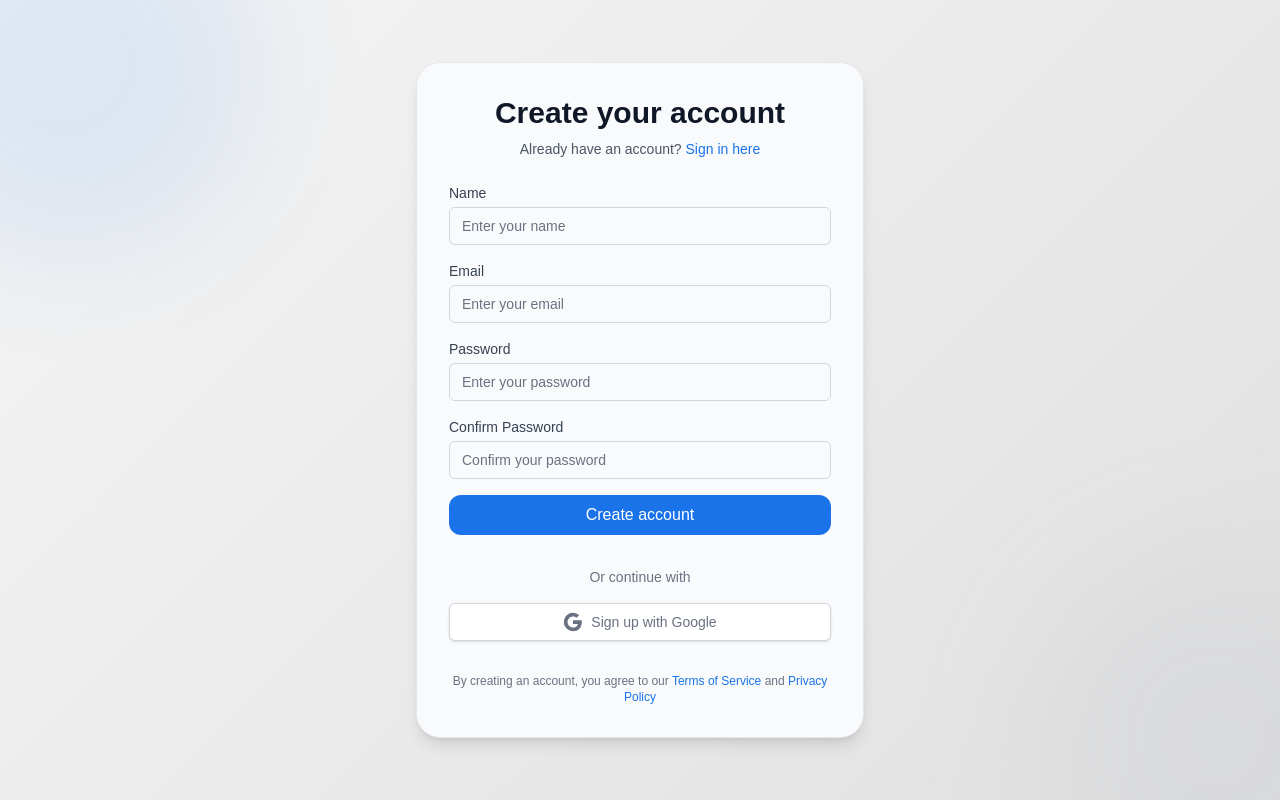
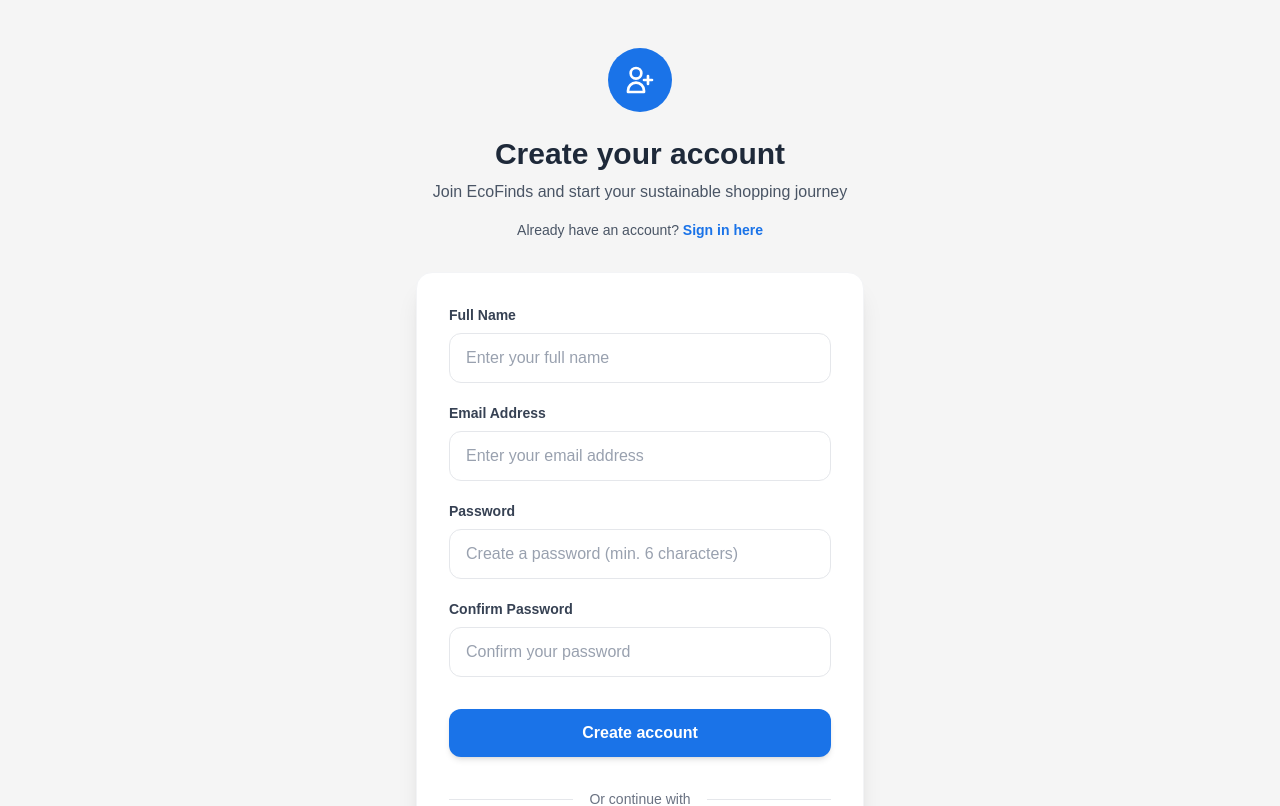
Before and after one commit to sanjaysagar12/EcoFinds, a Next.js app in the folder frontend/: page /auth/register in a window 1280 px wide. Shown: the top 806 px of the page. Built offline with nearby package versions, Linux system fonts and the light colour scheme.

Commit message:
feat(register): enhance registration form with validation and improved UI

```diff
--- a/frontend/app/auth/register/page.tsx
+++ b/frontend/app/auth/register/page.tsx
@@ -17,7 +17,10 @@
   const router = useRouter();
 
   const handleChange = (e: React.ChangeEvent<HTMLInputElement>) => {
-    setFormData({ ...formData, [e.target.name]: e.target.value });
+    setFormData({
+      ...formData,
+      [e.target.name]: e.target.value
+    });
   };
 
   const handleSubmit = async (e: React.FormEvent) => {
@@ -26,12 +29,14 @@
     setError('');
     setSuccess('');
 
+    // Validate passwords match
     if (formData.password !== formData.confirmPassword) {
       setError('Passwords do not match');
       setIsLoading(false);
       return;
     }
 
+    // Validate password strength
     if (formData.password.length < 6) {
       setError('Password must be at least 6 characters long');
       setIsLoading(false);
@@ -41,7 +46,9 @@
     try {
       const response = await fetch('http://localhost:3000/api/auth/register', {
         method: 'POST',
-        headers: { 'Content-Type': 'application/json' },
+        headers: {
+          'Content-Type': 'application/json',
+        },
         body: JSON.stringify({
           name: formData.name,
           email: formData.email,
@@ -51,14 +58,21 @@
 
       if (response.ok) {
         const data = await response.json();
-        if (data.access_token) localStorage.setItem('auth_token', data.access_token);
-        setSuccess('Account created successfully! Redirecting...');
-        setTimeout(() => router.push('/profile'), 2000);
+
+        // Store the token immediately upon successful registration
+        if (data.access_token) {
+          localStorage.setItem('auth_token', data.access_token);
+        }
+
+        setSuccess('Account created successfully! Redirecting to your profile...');
+        setTimeout(() => {
+          router.push('/profile');
+        }, 2000);
       } else {
         const errorData = await response.json();
         setError(errorData.message || 'Registration failed');
       }
-    } catch {
+    } catch (err) {
       setError('An error occurred. Please try again.');
     } finally {
       setIsLoading(false);
@@ -66,106 +80,221 @@
   };
 
   const handleGoogleRegister = () => {
+    // Redirect to Google OAuth
     window.location.href = 'http://localhost:3000/api/auth/google/signin';
   };
 
   return (
-    <div
-      className="min-h-screen flex items-center justify-center px-4 relative overflow-hidden"
-      style={{ background: 'linear-gradient(135deg, #F5F5F5 0%, #E0E0E0 100%)' }}
-    >
-      {/* Floating shapes */}
-      <div className="absolute -top-32 -left-32 w-96 h-96 bg-[#1A73E8] opacity-10 rounded-full filter blur-3xl"></div>
-      <div className="absolute -bottom-32 -right-32 w-96 h-96 bg-gray-400 opacity-10 rounded-full filter blur-3xl"></div>
-
-      {/* Card */}
-      <div className="relative max-w-md w-full bg-gray-50 border border-gray-200 rounded-3xl shadow-lg p-8 space-y-6">
-        <div className="text-center space-y-2">
-          <h2 className="text-3xl font-extrabold text-gray-900">Create your account</h2>
+    <div className="min-h-screen flex items-center justify-center py-12 px-4 sm:px-6 lg:px-8" style={{ backgroundColor: '#F5F5F5' }}>
+      <div className="max-w-md w-full">
+        {/* Header Section */}
+        <div className="text-center mb-8">
+          <div className="inline-flex items-center justify-center w-16 h-16 rounded-full mb-6" style={{ backgroundColor: '#1A73E8' }}>
+            <svg className="w-8 h-8 text-white" fill="none" stroke="currentColor" viewBox="0 0 24 24">
+              <path strokeLinecap="round" strokeLinejoin="round" strokeWidth={2} d="M18 9v3m0 0v3m0-3h3m-3 0h-3m-2-5a4 4 0 11-8 0 4 4 0 018 0zM3 20a6 6 0 0112 0v1H3v-1z" />
+            </svg>
+          </div>
+          <h2 className="text-3xl font-bold text-gray-800 mb-2">
+            Create your account
+          </h2>
+          <p className="text-gray-600 mb-4">
+            Join EcoFinds and start your sustainable shopping journey
+          </p>
           <p className="text-sm text-gray-600">
             Already have an account?{' '}
-            <Link href="/auth/login" className="font-medium text-[#1A73E8] hover:text-blue-700">
+            <Link
+              href="/auth/login"
+              className="font-semibold hover:underline transition-all duration-200"
+              style={{ color: '#1A73E8' }}
+            >
               Sign in here
             </Link>
           </p>
         </div>
 
-        <form className="space-y-4" onSubmit={handleSubmit}>
-          {['name', 'email', 'password', 'confirmPassword'].map((field) => (
-            <div key={field}>
-              <label className="block text-sm font-medium text-gray-700 capitalize">
-                {field === 'confirmPassword' ? 'Confirm Password' : field}
+        {/* Main Form Card */}
+        <div className="bg-white rounded-2xl shadow-xl p-8 border border-gray-100">
+          <form className="space-y-6" onSubmit={handleSubmit}>
+            <div className="space-y-5">
+              <div>
+                <label htmlFor="name" className="block text-sm font-semibold text-gray-700 mb-2">
+                  Full Name
                 </label>
                 <input
-                name={field}
-                type={field.includes('password') ? 'password' : 'text'}
-                autoComplete={field === 'email' ? 'email' : 'off'}
+                  id="name"
+                  name="name"
+                  type="text"
+                  autoComplete="name"
                   required
-                value={formData[field as keyof typeof formData]}
+                  className="w-full px-4 py-3 border border-gray-200 rounded-xl focus:outline-none focus:ring-2 focus:ring-blue-500 focus:border-blue-500 transition-all duration-200 text-gray-800 placeholder-gray-400"
+                  placeholder="Enter your full name"
+                  value={formData.name}
                   onChange={handleChange}
-                placeholder={
-                  field === 'confirmPassword'
-                    ? 'Confirm your password'
-                    : `Enter your ${field}`
-                }
-                className="mt-1 block w-full px-3 py-2 border border-gray-300 rounded-md placeholder-gray-500 text-gray-900 focus:outline-none focus:ring-[#1A73E8] focus:border-[#1A73E8] sm:text-sm"
                 />
               </div>
-          ))}
+
+              <div>
+                <label htmlFor="email" className="block text-sm font-semibold text-gray-700 mb-2">
+                  Email Address
+                </label>
+                <input
+                  id="email"
+                  name="email"
+                  type="email"
+                  autoComplete="email"
+                  required
+                  className="w-full px-4 py-3 border border-gray-200 rounded-xl focus:outline-none focus:ring-2 focus:ring-blue-500 focus:border-blue-500 transition-all duration-200 text-gray-800 placeholder-gray-400"
+                  placeholder="Enter your email address"
+                  value={formData.email}
+                  onChange={handleChange}
+                />
+              </div>
+
+              <div>
+                <label htmlFor="password" className="block text-sm font-semibold text-gray-700 mb-2">
+                  Password
+                </label>
+                <input
+                  id="password"
+                  name="password"
+                  type="password"
+                  autoComplete="new-password"
+                  required
+                  className="w-full px-4 py-3 border border-gray-200 rounded-xl focus:outline-none focus:ring-2 focus:ring-blue-500 focus:border-blue-500 transition-all duration-200 text-gray-800 placeholder-gray-400"
+                  placeholder="Create a password (min. 6 characters)"
+                  value={formData.password}
+                  onChange={handleChange}
+                />
+              </div>
+
+              <div>
+                <label htmlFor="confirmPassword" className="block text-sm font-semibold text-gray-700 mb-2">
+                  Confirm Password
+                </label>
+                <input
+                  id="confirmPassword"
+                  name="confirmPassword"
+                  type="password"
+                  autoComplete="new-password"
+                  required
+                  className="w-full px-4 py-3 border border-gray-200 rounded-xl focus:outline-none focus:ring-2 focus:ring-blue-500 focus:border-blue-500 transition-all duration-200 text-gray-800 placeholder-gray-400"
+                  placeholder="Confirm your password"
+                  value={formData.confirmPassword}
+                  onChange={handleChange}
+                />
+              </div>
+            </div>
 
             {error && (
-            <div className="text-red-600 text-sm text-center bg-red-50 border border-red-200 rounded-md p-2">
+              <div className="text-red-600 text-sm text-center bg-red-50 border border-red-200 rounded-xl p-4 flex items-center justify-center">
+                <svg className="w-5 h-5 mr-2 flex-shrink-0" fill="none" stroke="currentColor" viewBox="0 0 24 24">
+                  <path strokeLinecap="round" strokeLinejoin="round" strokeWidth={2} d="M12 8v4m0 4h.01M21 12a9 9 0 11-18 0 9 9 0 0118 0z" />
+                </svg>
                 {error}
               </div>
             )}
+
             {success && (
-            <div className="text-green-600 text-sm text-center bg-green-50 border border-green-200 rounded-md p-2">
+              <div className="text-green-600 text-sm text-center bg-green-50 border border-green-200 rounded-xl p-4 flex items-center justify-center">
+                <svg className="w-5 h-5 mr-2 flex-shrink-0" fill="none" stroke="currentColor" viewBox="0 0 24 24">
+                  <path strokeLinecap="round" strokeLinejoin="round" strokeWidth={2} d="M9 12l2 2 4-4m6 2a9 9 0 11-18 0 9 9 0 0118 0z" />
+                </svg>
                 {success}
               </div>
             )}
 
+            <div className="pt-2">
               <button
                 type="submit"
                 disabled={isLoading}
-            className="w-full py-2 px-4 bg-[#1A73E8] text-white rounded-xl font-medium hover:bg-blue-700 focus:outline-none focus:ring-2 focus:ring-offset-2 focus:ring-[#1A73E8] disabled:opacity-50 transition"
+                className="w-full py-3 px-4 text-white font-semibold rounded-xl transition-all duration-200 transform hover:scale-[1.02] hover:shadow-lg focus:outline-none focus:ring-4 focus:ring-blue-200 disabled:opacity-50 disabled:cursor-not-allowed disabled:transform-none shadow-md"
+                style={{
+                  backgroundColor: '#1A73E8'
+                }}
+                onMouseEnter={(e) => {
+                  if (!isLoading) {
+                    (e.target as HTMLButtonElement).style.backgroundColor = '#1557B0';
+                  }
+                }}
+                onMouseLeave={(e) => {
+                  if (!isLoading) {
+                    (e.target as HTMLButtonElement).style.backgroundColor = '#1A73E8';
+                  }
+                }}
               >
-            {isLoading ? 'Creating account...' : 'Create account'}
+                {isLoading ? (
+                  <div className="flex items-center justify-center">
+                    <svg className="animate-spin -ml-1 mr-3 h-5 w-5 text-white" xmlns="http://www.w3.org/2000/svg" fill="none" viewBox="0 0 24 24">
+                      <circle className="opacity-25" cx="12" cy="12" r="10" stroke="currentColor" strokeWidth="4"></circle>
+                      <path className="opacity-75" fill="currentColor" d="M4 12a8 8 0 018-8V0C5.373 0 0 5.373 0 12h4zm2 5.291A7.962 7.962 0 014 12H0c0 3.042 1.135 5.824 3 7.938l3-2.647z"></path>
+                    </svg>
+                    Creating account...
+                  </div>
+                ) : (
+                  'Create account'
+                )}
               </button>
+            </div>
 
-          <div className="relative my-4">
+            <div className="mt-8">
+              <div className="relative">
                 <div className="absolute inset-0 flex items-center">
-              <div className="w-full border-t border-gray-300" />
+                  <div className="w-full border-t border-gray-200" />
                 </div>
-            <div className="relative flex justify-center text-sm text-gray-500 px-2 bg-gray-50">
-              Or continue with
+                <div className="relative flex justify-center text-sm">
+                  <span className="px-4 bg-white text-gray-500 font-medium">Or continue with</span>
                 </div>
               </div>
 
+              <div className="mt-6">
                 <button
                   type="button"
                   onClick={handleGoogleRegister}
-            className="w-full inline-flex justify-center items-center py-2 px-4 border border-gray-300 rounded-md shadow-sm text-sm font-medium text-gray-500 bg-white hover:bg-gray-50 transition"
+                  className="w-full inline-flex justify-center items-center py-3 px-4 border border-gray-200 rounded-xl shadow-sm text-sm font-medium text-gray-700 bg-white hover:bg-gray-50 transition-all duration-200 transform hover:scale-[1.02] focus:outline-none focus:ring-4 focus:ring-gray-200"
                 >
-            <svg className="w-5 h-5 mr-2" viewBox="0 0 24 24">
-              <path fill="currentColor" d="M22.56 12.25c0-.78-.07-1.53-.2-2.25H12v4.26h5.92c-.26 1.37-1.04 2.53-2.21 3.31v2.77h3.57c2.08-1.92 3.28-4.74 3.28-8.09z" />
-              <path fill="currentColor" d="M12 23c2.97 0 5.46-.98 7.28-2.66l-3.57-2.77c-.98.66-2.23 1.06-3.71 1.06-2.86 0-5.29-1.93-6.16-4.53H2.18v2.84C3.99 20.53 7.7 23 12 23z" />
-              <path fill="currentColor" d="M5.84 14.09c-.22-.66-.35-1.36-.35-2.09s.13-1.43.35-2.09V7.07H2.18C1.43 8.55 1 10.22 1 12s.43 3.45 1.18 4.93l2.85-2.22.81-.62z" />
-              <path fill="currentColor" d="M12 5.38c1.62 0 3.06.56 4.21 1.64l3.15-3.15C17.45 2.09 14.97 1 12 1 7.7 1 3.99 3.47 2.18 7.07l3.66 2.84c.87-2.6 3.3-4.53 6.16-4.53z" />
+                  <svg className="w-5 h-5 mr-3" viewBox="0 0 24 24">
+                    <path
+                      fill="#4285F4"
+                      d="M22.56 12.25c0-.78-.07-1.53-.2-2.25H12v4.26h5.92c-.26 1.37-1.04 2.53-2.21 3.31v2.77h3.57c2.08-1.92 3.28-4.74 3.28-8.09z"
+                    />
+                    <path
+                      fill="#34A853"
+                      d="M12 23c2.97 0 5.46-.98 7.28-2.66l-3.57-2.77c-.98.66-2.23 1.06-3.71 1.06-2.86 0-5.29-1.93-6.16-4.53H2.18v2.84C3.99 20.53 7.7 23 12 23z"
+                    />
+                    <path
+                      fill="#FBBC05"
+                      d="M5.84 14.09c-.22-.66-.35-1.36-.35-2.09s.13-1.43.35-2.09V7.07H2.18C1.43 8.55 1 10.22 1 12s.43 3.45 1.18 4.93l2.85-2.22.81-.62z"
+                    />
+                    <path
+                      fill="#EA4335"
+                      d="M12 5.38c1.62 0 3.06.56 4.21 1.64l3.15-3.15C17.45 2.09 14.97 1 12 1 7.7 1 3.99 3.47 2.18 7.07l3.66 2.84c.87-2.6 3.3-4.53 6.16-4.53z"
+                    />
                   </svg>
                   Sign up with Google
                 </button>
+              </div>
+            </div>
 
-          <p className="text-xs text-gray-500 text-center mt-4">
+            <div className="text-xs text-gray-500 text-center mt-6 leading-relaxed">
               By creating an account, you agree to our{' '}
-            <Link href="/terms" className="text-[#1A73E8] hover:text-blue-700">
+              <Link
+                href="/terms"
+                className="font-semibold hover:underline transition-all duration-200"
+                style={{ color: '#1A73E8' }}
+              >
                 Terms of Service
               </Link>{' '}
               and{' '}
-            <Link href="/privacy" className="text-[#1A73E8] hover:text-blue-700">
+              <Link
+                href="/privacy"
+                className="font-semibold hover:underline transition-all duration-200"
+                style={{ color: '#1A73E8' }}
+              >
                 Privacy Policy
               </Link>
-          </p>
+            </div>
           </form>
+        </div>
       </div>
     </div>
   );
```
Also changed, not shown: frontend/app/auth/callback/page.tsx (line endings or trailing spaces), frontend/app/auth/login/page.tsx (line endings or trailing spaces). Lines whose indentation alone changed are shown as unchanged.
